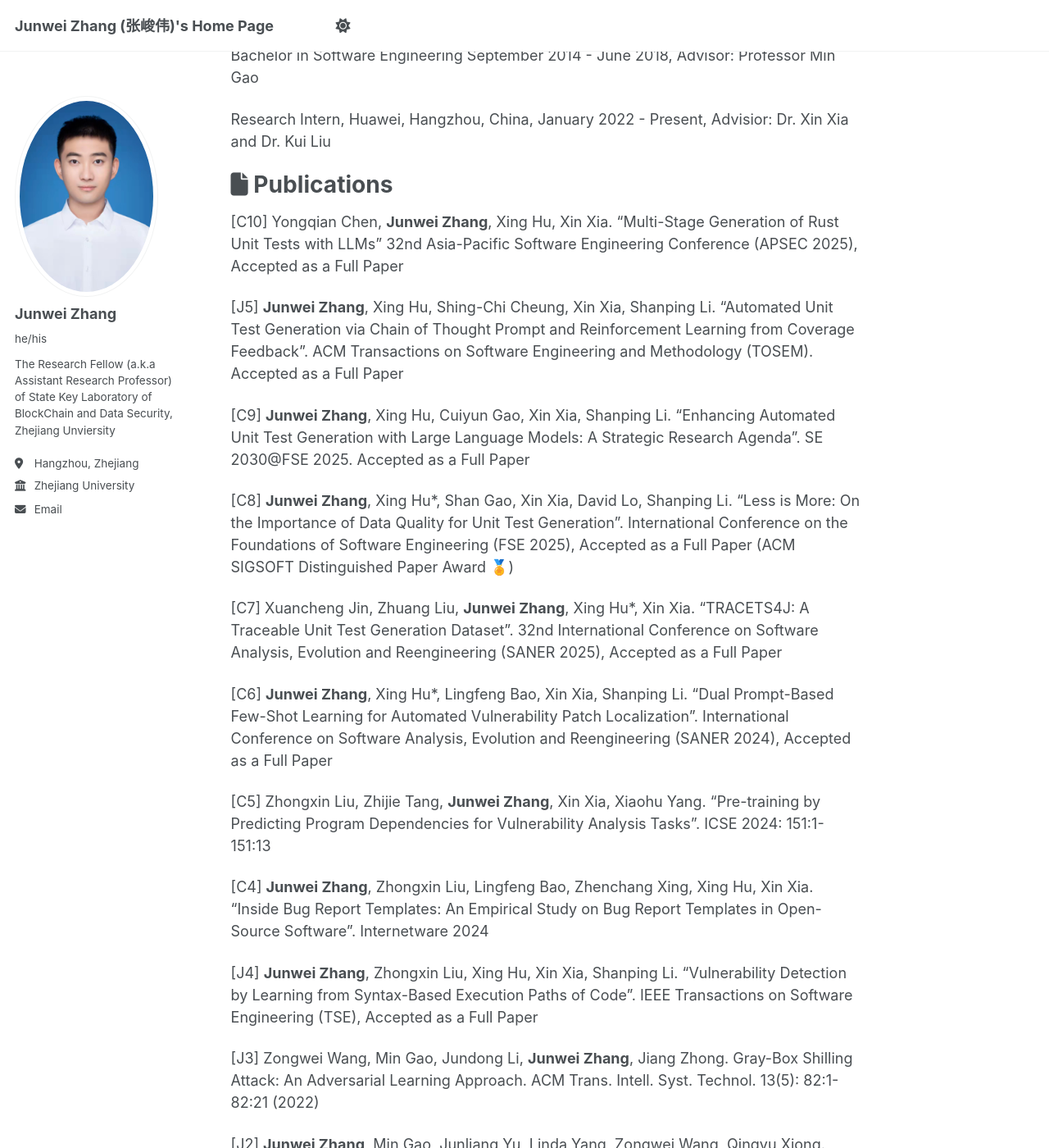
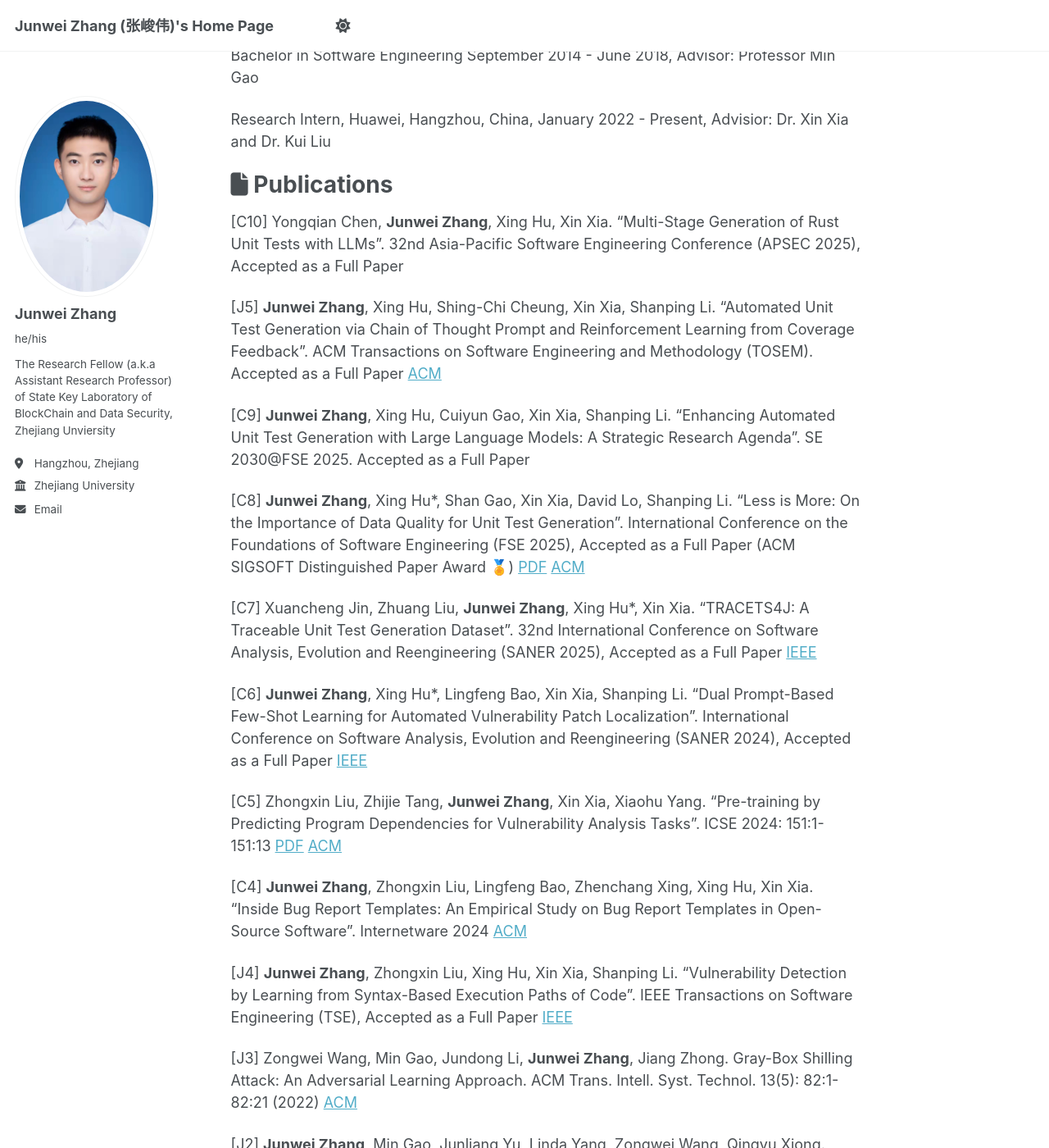
Before and after one commit to jw-zhang-zju/jw-zhang-zju.github.io, a Jekyll site: the page built from _pages/about.md, in a window 1280 px wide and 1400 px high, scrolled down 641 px. Shown: the whole window at 82% size. Built offline with Jekyll 4.4.1, drawn with Linux system fonts in a browser that asks for light colours; some of the changed text lies outside the part shown.

Commit message:
Update about.md

```diff
--- a/_pages/about.md
+++ b/_pages/about.md
@@ -29,35 +29,35 @@ Research Intern, Huawei, Hangzhou, China, January 2022 - Present, Advisior: Dr.
 
 # <i class="fa-solid fa-file"></i> Publications
 
-[C10] Yongqian Chen, <b>Junwei Zhang</b>, Xing Hu, Xin Xia. "Multi-Stage Generation of Rust Unit Tests with LLMs" 32nd Asia-Pacific Software Engineering Conference (APSEC 2025), Accepted as a Full Paper
+[C10] Yongqian Chen, <b>Junwei Zhang</b>, Xing Hu, Xin Xia. "Multi-Stage Generation of Rust Unit Tests with LLMs". 32nd Asia-Pacific Software Engineering Conference (APSEC 2025), Accepted as a Full Paper
 
-[J5] <b>Junwei Zhang</b>, Xing Hu, Shing-Chi Cheung, Xin Xia, Shanping Li. “Automated Unit Test Generation via Chain of Thought Prompt and Reinforcement Learning from Coverage Feedback”. ACM Transactions on Software Engineering and Methodology (TOSEM). Accepted as a Full Paper
+[J5] <b>Junwei Zhang</b>, Xing Hu, Shing-Chi Cheung, Xin Xia, Shanping Li. “Automated Unit Test Generation via Chain of Thought Prompt and Reinforcement Learning from Coverage Feedback”. ACM Transactions on Software Engineering and Methodology (TOSEM). Accepted as a Full Paper [ACM](https://dl.acm.org/doi/10.1145/3745765)
 
 [C9] <b>Junwei Zhang</b>, Xing Hu, Cuiyun Gao, Xin Xia, Shanping Li. “Enhancing Automated Unit Test Generation with Large Language Models: A Strategic Research Agenda”. SE 2030@FSE 2025. Accepted as a Full Paper
 
-[C8] <b>Junwei Zhang</b>, Xing Hu*, Shan Gao, Xin Xia, David Lo, Shanping Li. "Less is More: On the Importance of Data Quality for Unit Test Generation". International Conference on the Foundations of Software Engineering (FSE 2025), Accepted as a Full Paper (ACM SIGSOFT Distinguished Paper Award 🏅)
+[C8] <b>Junwei Zhang</b>, Xing Hu*, Shan Gao, Xin Xia, David Lo, Shanping Li. "Less is More: On the Importance of Data Quality for Unit Test Generation". International Conference on the Foundations of Software Engineering (FSE 2025), Accepted as a Full Paper (ACM SIGSOFT Distinguished Paper Award 🏅) [PDF](https://arxiv.org/abs/2502.14212) [ACM](https://dl.acm.org/doi/10.1145/3715778)
 
-[C7] Xuancheng Jin, Zhuang Liu, <b>Junwei Zhang</b>, Xing Hu*, Xin Xia. "TRACETS4J: A Traceable Unit Test Generation Dataset". 32nd International Conference on Software Analysis, Evolution and Reengineering (SANER 2025), Accepted as a Full Paper
+[C7] Xuancheng Jin, Zhuang Liu, <b>Junwei Zhang</b>, Xing Hu*, Xin Xia. "TRACETS4J: A Traceable Unit Test Generation Dataset". 32nd International Conference on Software Analysis, Evolution and Reengineering (SANER 2025), Accepted as a Full Paper [IEEE](https://ieeexplore.ieee.org/document/10992478/)
 
-[C6] <b>Junwei Zhang</b>, Xing Hu*, Lingfeng Bao, Xin Xia, Shanping Li. "Dual Prompt-Based Few-Shot Learning for Automated Vulnerability Patch Localization". International Conference on Software Analysis, Evolution and Reengineering (SANER 2024), Accepted as a Full Paper
+[C6] <b>Junwei Zhang</b>, Xing Hu*, Lingfeng Bao, Xin Xia, Shanping Li. "Dual Prompt-Based Few-Shot Learning for Automated Vulnerability Patch Localization". International Conference on Software Analysis, Evolution and Reengineering (SANER 2024), Accepted as a Full Paper [IEEE](https://ieeexplore.ieee.org/document/10589870/)
 
-[C5] Zhongxin Liu, Zhijie Tang, <b>Junwei Zhang</b>, Xin Xia, Xiaohu Yang. "Pre-training by Predicting Program Dependencies for Vulnerability Analysis Tasks". ICSE 2024: 151:1-151:13
+[C5] Zhongxin Liu, Zhijie Tang, <b>Junwei Zhang</b>, Xin Xia, Xiaohu Yang. "Pre-training by Predicting Program Dependencies for Vulnerability Analysis Tasks". ICSE 2024: 151:1-151:13 [PDF](https://arxiv.org/abs/2402.00657) [ACM](https://dl.acm.org/doi/abs/10.1145/3597503.3639142)
 
-[C4] <b>Junwei Zhang</b>, Zhongxin Liu, Lingfeng Bao, Zhenchang Xing, Xing Hu, Xin Xia. "Inside Bug Report Templates: An Empirical Study on Bug Report Templates in Open-Source Software". Internetware 2024
+[C4] <b>Junwei Zhang</b>, Zhongxin Liu, Lingfeng Bao, Zhenchang Xing, Xing Hu, Xin Xia. "Inside Bug Report Templates: An Empirical Study on Bug Report Templates in Open-Source Software". Internetware 2024 [ACM](https://dl.acm.org/doi/10.1145/3671016.3671401)
 
-[J4] <b>Junwei Zhang</b>, Zhongxin Liu, Xing Hu, Xin Xia, Shanping Li. "Vulnerability Detection by Learning from Syntax-Based Execution Paths of Code". IEEE Transactions on Software Engineering (TSE), Accepted as a Full Paper
+[J4] <b>Junwei Zhang</b>, Zhongxin Liu, Xing Hu, Xin Xia, Shanping Li. "Vulnerability Detection by Learning from Syntax-Based Execution Paths of Code". IEEE Transactions on Software Engineering (TSE), Accepted as a Full Paper [IEEE](https://ieeexplore.ieee.org/document/10153647)
 
-[J3] Zongwei Wang, Min Gao, Jundong Li, <b>Junwei Zhang</b>, Jiang Zhong. Gray-Box Shilling Attack: An Adversarial Learning Approach. ACM Trans. Intell. Syst. Technol. 13(5): 82:1-82:21 (2022)
+[J3] Zongwei Wang, Min Gao, Jundong Li, <b>Junwei Zhang</b>, Jiang Zhong. Gray-Box Shilling Attack: An Adversarial Learning Approach. ACM Trans. Intell. Syst. Technol. 13(5): 82:1-82:21 (2022) [ACM](https://dl.acm.org/doi/10.1145/3512352)
 
-[J2] <b>Junwei Zhang</b>, Min Gao, Junliang Yu, Linda Yang, Zongwei Wang, Qingyu Xiong. "Path-based reasoning over heterogeneous networks for recommendation via bidirectional modeling". Neurocomputing 461: 438-449 (2021)
+[J2] <b>Junwei Zhang</b>, Min Gao, Junliang Yu, Linda Yang, Zongwei Wang, Qingyu Xiong. "Path-based reasoning over heterogeneous networks for recommendation via bidirectional modeling". Neurocomputing 461: 438-449 (2021) [PDF](https://arxiv.org/abs/2008.04185) [ScienceDirect](https://www.sciencedirect.com/science/article/pii/S0925231221010821)
 
-[J1] Min Gao, <b>Junwei Zhang</b>, Junliang Yu, Jundong Li, Junhao Wen, Qingyu Xiong. "Recommender systems based on generative adversarial networks: A problem-driven perspective". Information Science. 546: 1166-1185 (2021)
+[J1] Min Gao, <b>Junwei Zhang</b>, Junliang Yu, Jundong Li, Junhao Wen, Qingyu Xiong. "Recommender systems based on generative adversarial networks: A problem-driven perspective". Information Science. 546: 1166-1185 (2021) [PDF](https://arxiv.org/abs/2003.02474) [ScienceDirect](https://www.sciencedirect.com/science/article/pii/S0020025520309233)
 
-[C3] <b>Junwei Zhang</b>, Min Gao, Junliang Yu, Lei Guo, Jundong Li, Hongzhi Yin. "Double-Scale Self-Supervised Hypergraph Learning for Group Recommendation". CIKM 2021: 2557-2567
+[C3] <b>Junwei Zhang</b>, Min Gao, Junliang Yu, Lei Guo, Jundong Li, Hongzhi Yin. "Double-Scale Self-Supervised Hypergraph Learning for Group Recommendation". CIKM 2021: 2557-2567 [PDF](https://arxiv.org/abs/2109.04200) [ACM](https://dl.acm.org/doi/10.1145/3459637.3482426)
 
-[C2] Meiling Chao, Min Gao, <b>Junwei Zhang</b>, Zongwei Wang, Quanwu Zhao, Yulin He. "PATR: A Novel Poisoning Attack Based on Triangle Relations Against Deep Learning-Based Recommender Systems". CollaborateCom (2) 2021: 435-450
+[C2] Meiling Chao, Min Gao, <b>Junwei Zhang</b>, Zongwei Wang, Quanwu Zhao, Yulin He. "PATR: A Novel Poisoning Attack Based on Triangle Relations Against Deep Learning-Based Recommender Systems". CollaborateCom (2) 2021: 435-450 [Springer](https://link.springer.com/chapter/10.1007/978-3-030-92638-0_26)
 
-[C1] 	<b>Junwei Zhang</b>, Min Gao, Junliang Yu, Xinyi Wang, Yuqi Song, Qingyu Xiong. "Nonlinear Transformation for Multiple Auxiliary Information in Music Recommendation". IJCNN 2019: 1-8
+[C1] 	<b>Junwei Zhang</b>, Min Gao, Junliang Yu, Xinyi Wang, Yuqi Song, Qingyu Xiong. "Nonlinear Transformation for Multiple Auxiliary Information in Music Recommendation". IJCNN 2019: 1-8 [IEEE](https://ieeexplore.ieee.org/document/8851992)
 
 
 # <i class="fa-solid fa-pen-to-square"></i> Professional Services
```
